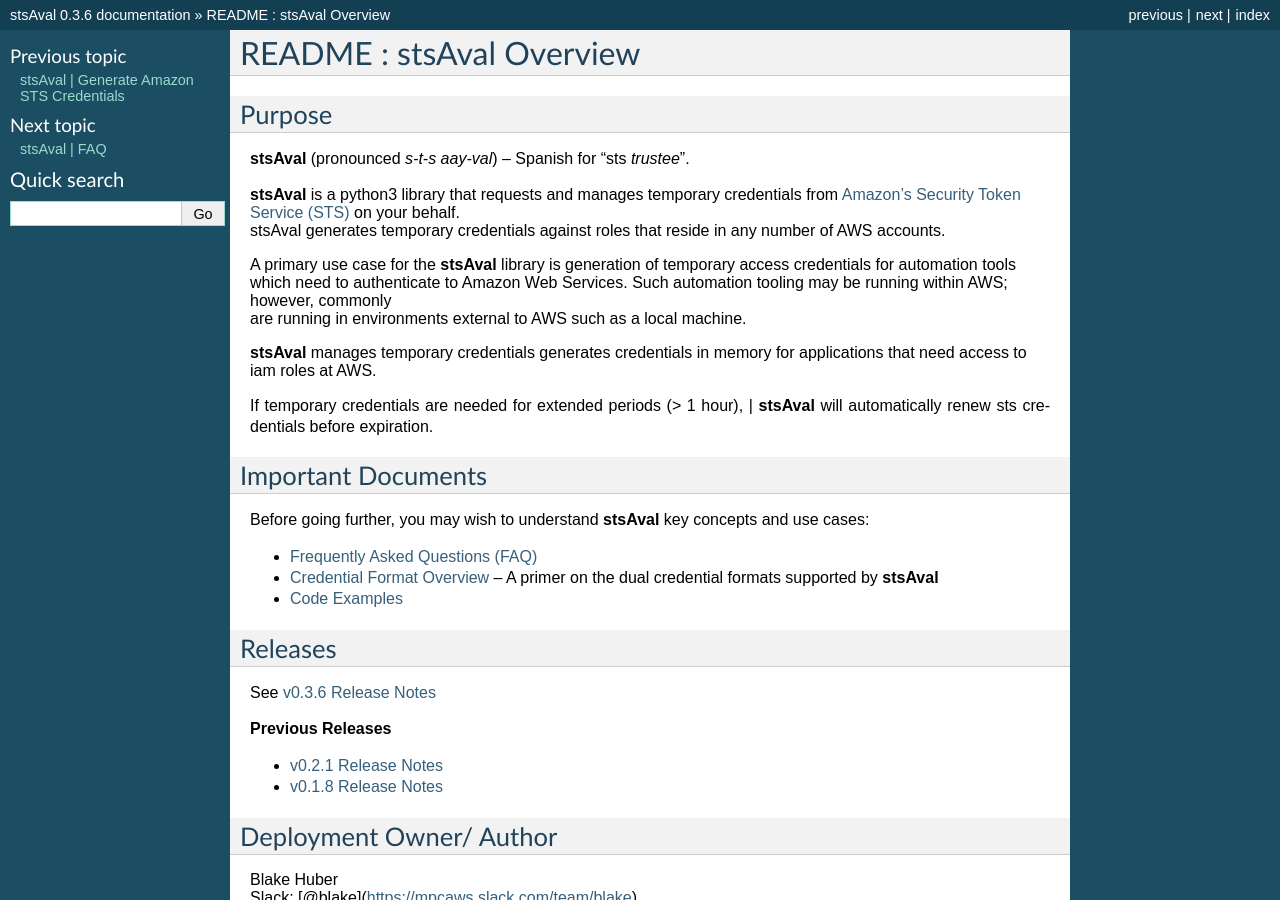
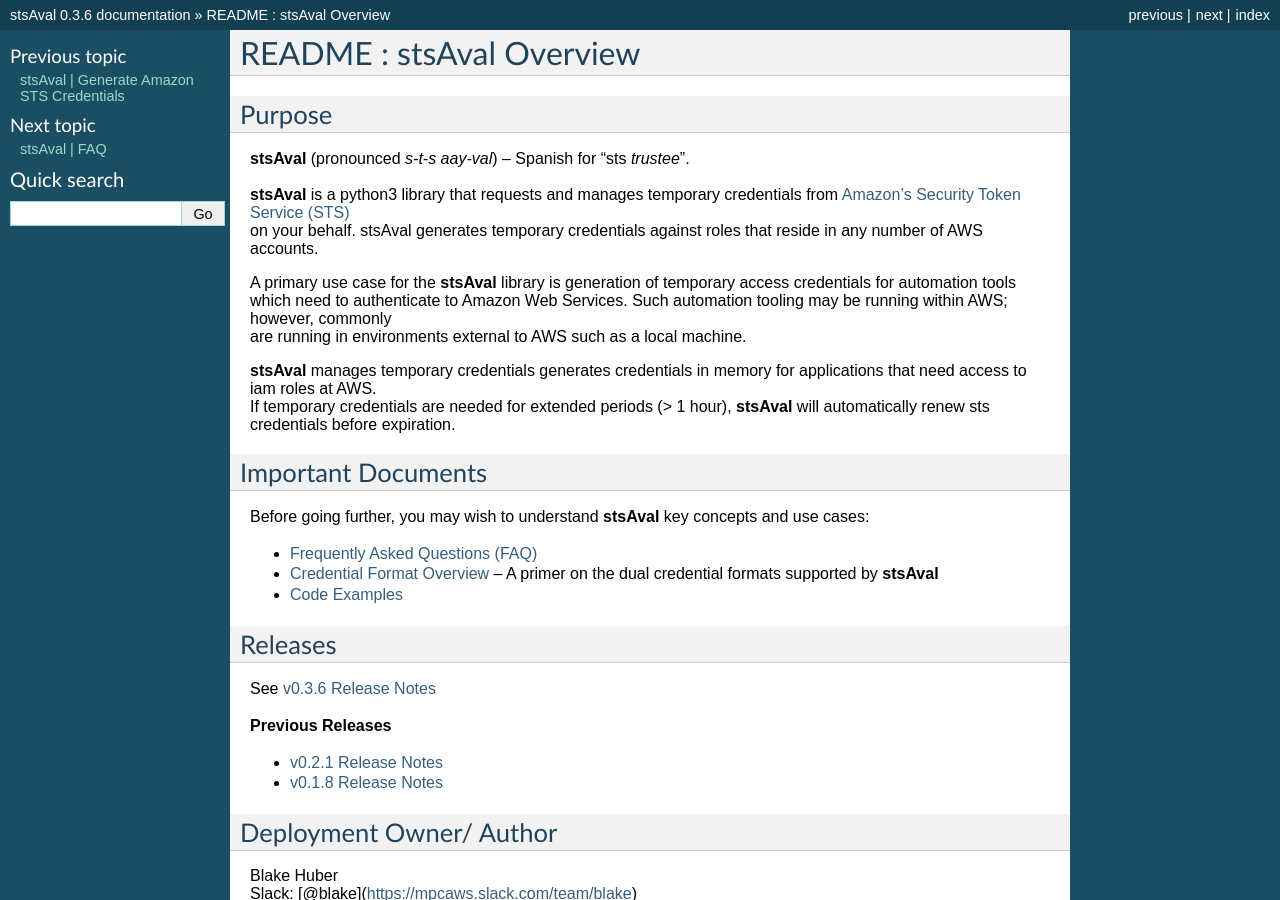
Before and after one commit to fstab50/stslib, a Sphinx documentation site: the page built from docs/source/README.rst, in a window 1280 px wide and 900 px high. Built offline with Sphinx 7.4.7, drawn with Linux system fonts in a browser that asks for light colours.

```diff
--- a/docs/source/README.rst
+++ b/docs/source/README.rst
@@ -9,16 +9,14 @@ Purpose
 **stsAval** (pronounced *s-t-s aay-val*) -- Spanish for "sts *trustee*".
 
 | **stsAval** is a python3 library that requests and manages temporary credentials from `Amazon's Security Token Service (STS) <http://docs.aws.amazon.com/STS/latest/APIReference/Welcome.html>`__
-  on your behalf.
-| stsAval generates temporary credentials against roles that reside in any number of AWS accounts.
+| on your behalf. stsAval generates temporary credentials against roles that reside in any number of AWS accounts.
 
 | A primary use case for the **stsAval** library is generation of temporary access credentials for automation tools
 | which need to authenticate to Amazon Web Services. Such automation tooling may be running within AWS; however, commonly
 | are running in environments external to AWS such as a local machine.
 
 | **stsAval** manages temporary credentials generates credentials in memory for applications that need access to iam roles at AWS.
-If temporary credentials are needed for extended periods (> 1 hour),
-| **stsAval** will automatically renew sts credentials before expiration.
+| If temporary credentials are needed for extended periods (> 1 hour), **stsAval** will automatically renew sts credentials before expiration.
 
 Important Documents
 ~~~~~~~~~~~~~~~~~~~
```
